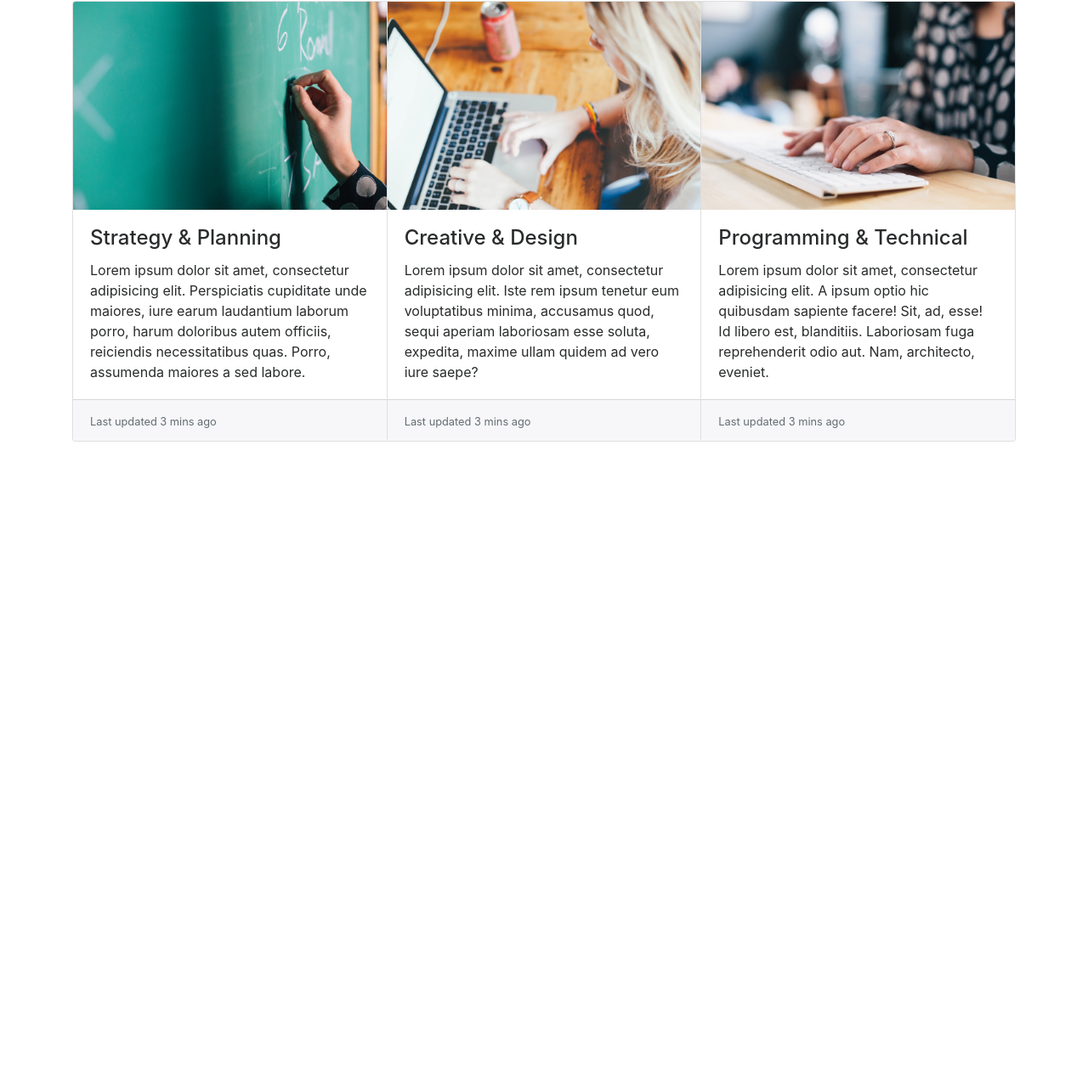
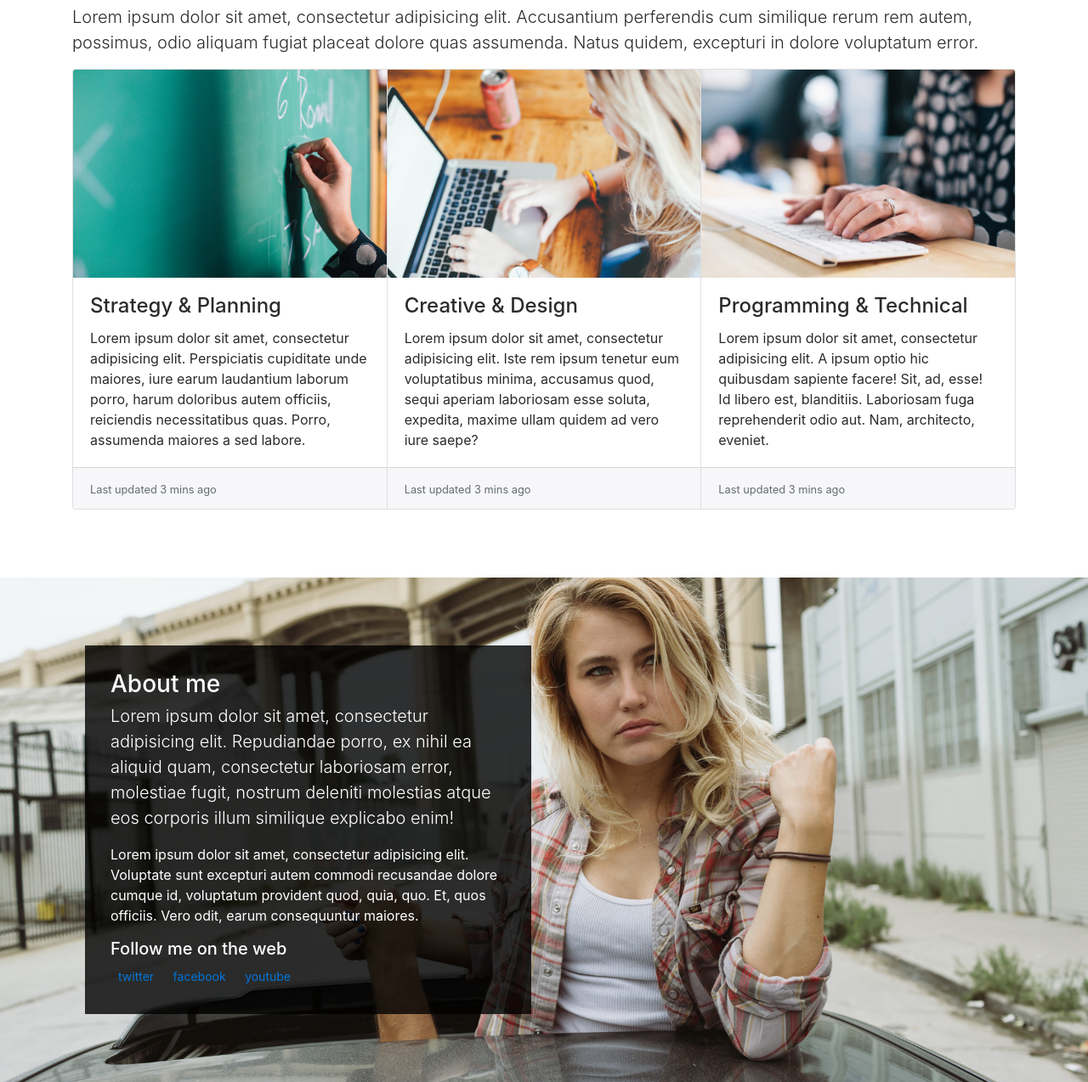
Before and after one commit to BrownMeezus/Bootstrap4, a plain HTML site: page index.html in a window 1280 px wide. Shown: the part 1828-3102 px from the top of the page at 85% size. Before the commit the page ends 2348 px from the top, so only its background shows below. Drawn offline with Linux system fonts and the light colour scheme.

Commit message:
Catching up

```diff
--- a/index.html
+++ b/index.html
@@ -153,6 +153,26 @@
             </div>
         </section>
 
+        <section id="about">
+            <div class="section-content">
+                <div class="container">
+                    <div class="col-md-6">
+                        <div class="about-text">
+                           <h3>About me</h3>
+                           <p class="lead">Lorem ipsum dolor sit amet, consectetur adipisicing elit. Repudiandae porro, ex nihil ea aliquid quam, consectetur laboriosam error, molestiae fugit, nostrum deleniti molestias atque eos corporis illum similique explicabo enim!</p>
+                           <p>Lorem ipsum dolor sit amet, consectetur adipisicing elit. Voluptate sunt excepturi autem commodi recusandae dolore cumque id, voluptatum provident quod, quia, quo. Et, quos officiis. Vero odit, earum consequuntur maiores.</p>
+
+                           <h5>Follow me on the web</h5>
+                           <a href="" class="btn btn-sm btn-secondary-outline">twitter</a>
+                           <a href="" class="btn btn-sm btn-secondary-outline">facebook</a>
+                           <a href="" class="btn btn-sm btn-secondary-outline">youtube</a>
+                        </div>
+                    </div>
+                </div>
+            </div>
+
+        </section>
+
 
         <!--- JQuery firts, then Bootstrap -->
         <script src="bower_components/jquery/dist/jquery.js"></script>
--- a/styles.css
+++ b/styles.css
@@ -15,9 +15,24 @@ img {
     height: 100%;
     text-align: center;
     display: flex;
-    align-items: center
+    align-items: center;
 }
 
 #cover-caption{
     width: 100%;
 }
+
+.section-content {
+    padding: 5rem 0;
+}
+
+#about {
+    background: url('img/img/girlincar.jpg') center center no-repeat;
+    background-size: cover;
+}
+
+.about-text {
+    background: rgba(0,0,0,0.8);
+    padding: 1.875rem;
+    color: white;
+}
```
